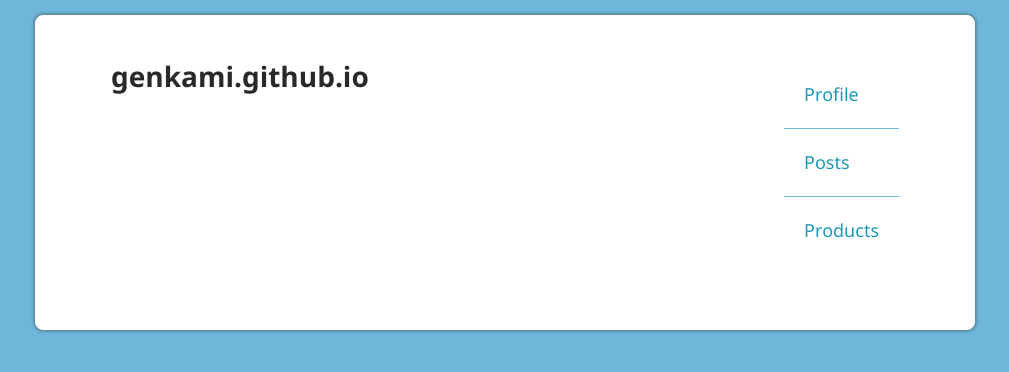
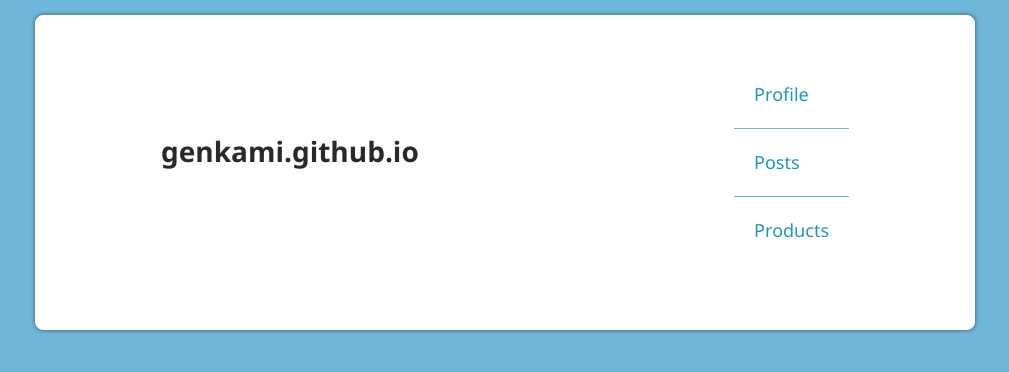
Before and after one commit to genkami/genkami.github.io, a Jekyll site: the page built from index.html, in a window 1280 px wide. Shown: the top 372 px of the page, without its empty margins (135-1144 px from the left). Built offline with Jekyll 4.4.1, drawn with Linux system fonts in a browser that asks for light colours.

Commit message:
トップページの幅修正

```diff
--- a/_sass/genkami-github-io.scss
+++ b/_sass/genkami-github-io.scss
@@ -112,10 +112,11 @@
 .top-nav {
     @include clear-float;
     display: flex;
-    margin: 30px 50px;
+    margin: 30px 100px;
 }
 
 .top-nav h1 {
+    margin-top: 75px;
     margin-right: auto;
 }
 
@@ -266,6 +267,12 @@
     #disqus-wrapper {
         width: auto;
     }
+
+    .top-nav {
+        margin-left: 50px;
+        margin-right: 50px;
+    }
+
 }
 
 @media print, screen and (max-width: 720px) {
@@ -293,6 +300,20 @@
 
     .top-nav {
         display: block;
+        margin: 30px 30px;
+    }
+
+    .top-nav h1 {
+        text-align: center;
+    }
+
+    .top-nav ul {
+        margin: 0px;
+        padding: 0px;
+    }
+
+    .top-nav ul li {
+        text-align: center;
     }
 }
 
```
